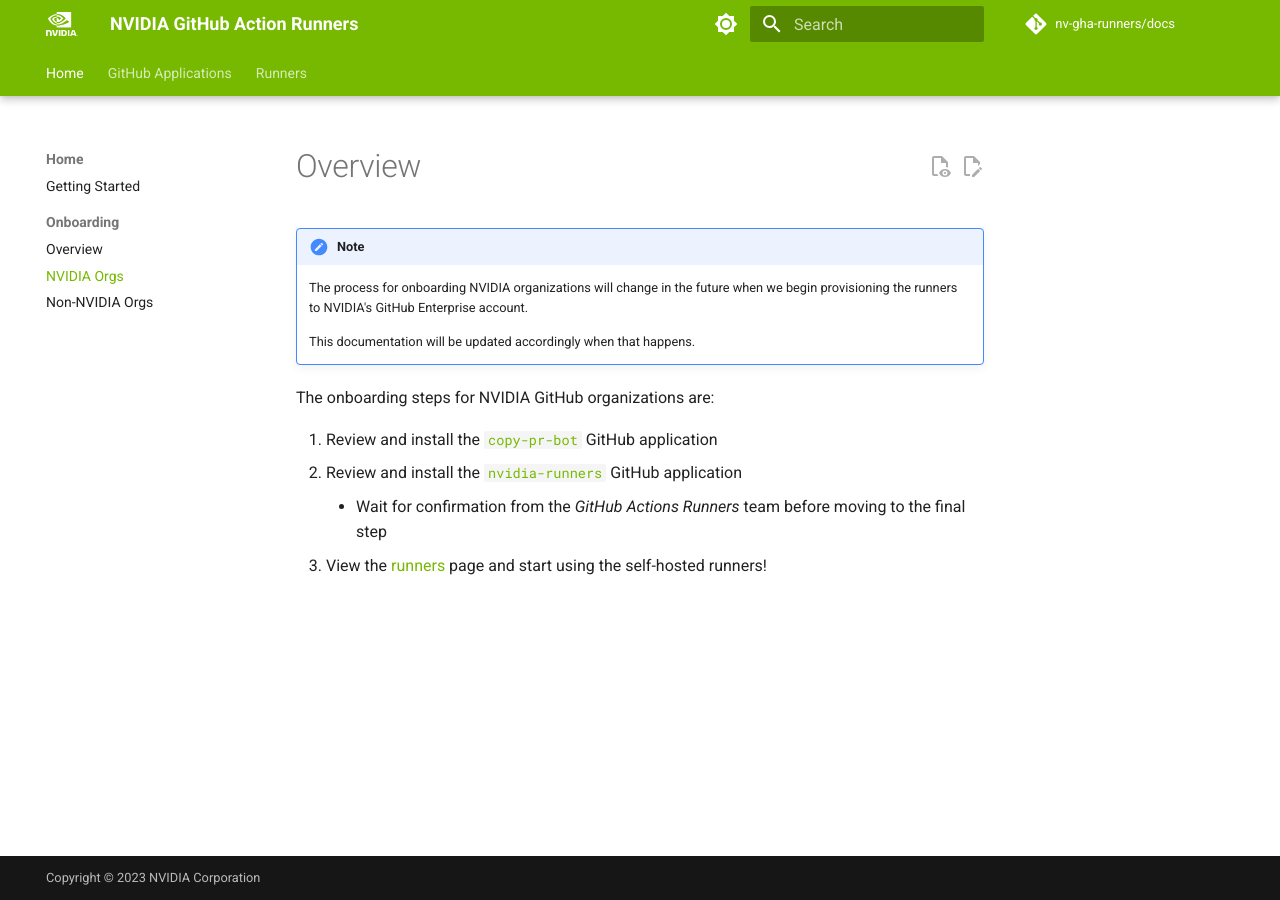
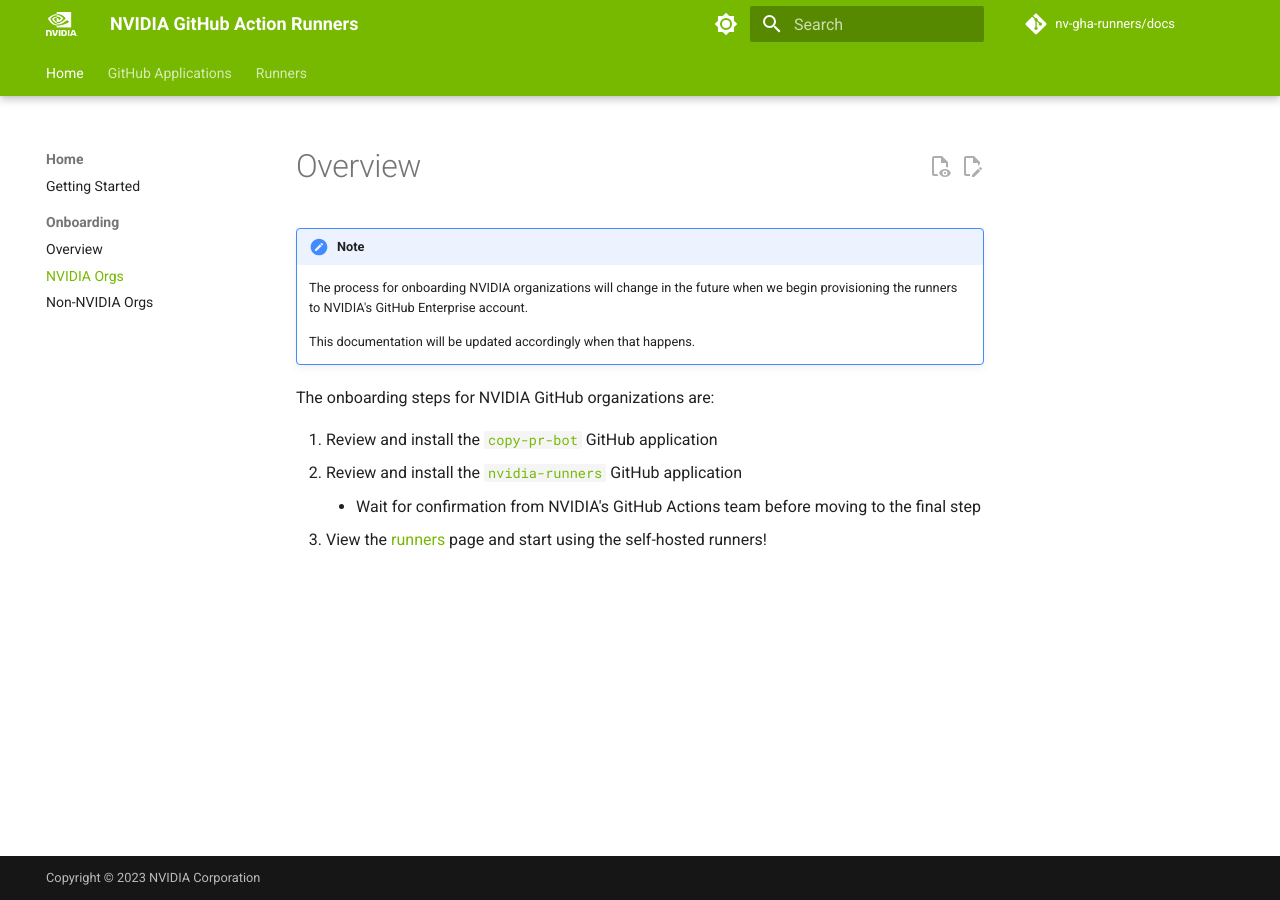
Before and after one commit to nv-gha-runners/docs, an MkDocs documentation site: the page built from docs/onboarding/nvidia.md, in a window 1280 px wide. Built offline with MkDocs 1.6.1 and Material for MkDocs 9.7.7, drawn with Linux system fonts in a browser that asks for light colours; comment, search, counter and statistics services are not loaded.

Commit message:
update onboarding docs again

```diff
--- a/docs/onboarding/nvidia.md
+++ b/docs/onboarding/nvidia.md
@@ -10,5 +10,5 @@ The onboarding steps for NVIDIA GitHub organizations are:
 
 1. Review and install the [`copy-pr-bot`](../apps/copy-pr-bot/index.md) GitHub application
 1. Review and install the [`nvidia-runners`](../apps/nvidia-runners/index.md) GitHub application
-   - Wait for confirmation from the _GitHub Actions Runners_ team before moving to the final step
+   - Wait for confirmation from NVIDIA's GitHub Actions team before moving to the final step
 1. View the [runners](../runners/index.md) page and start using the self-hosted runners!
```
Also changed, not shown: docs/onboarding/non-nvidia.md (+1 -1 lines).
